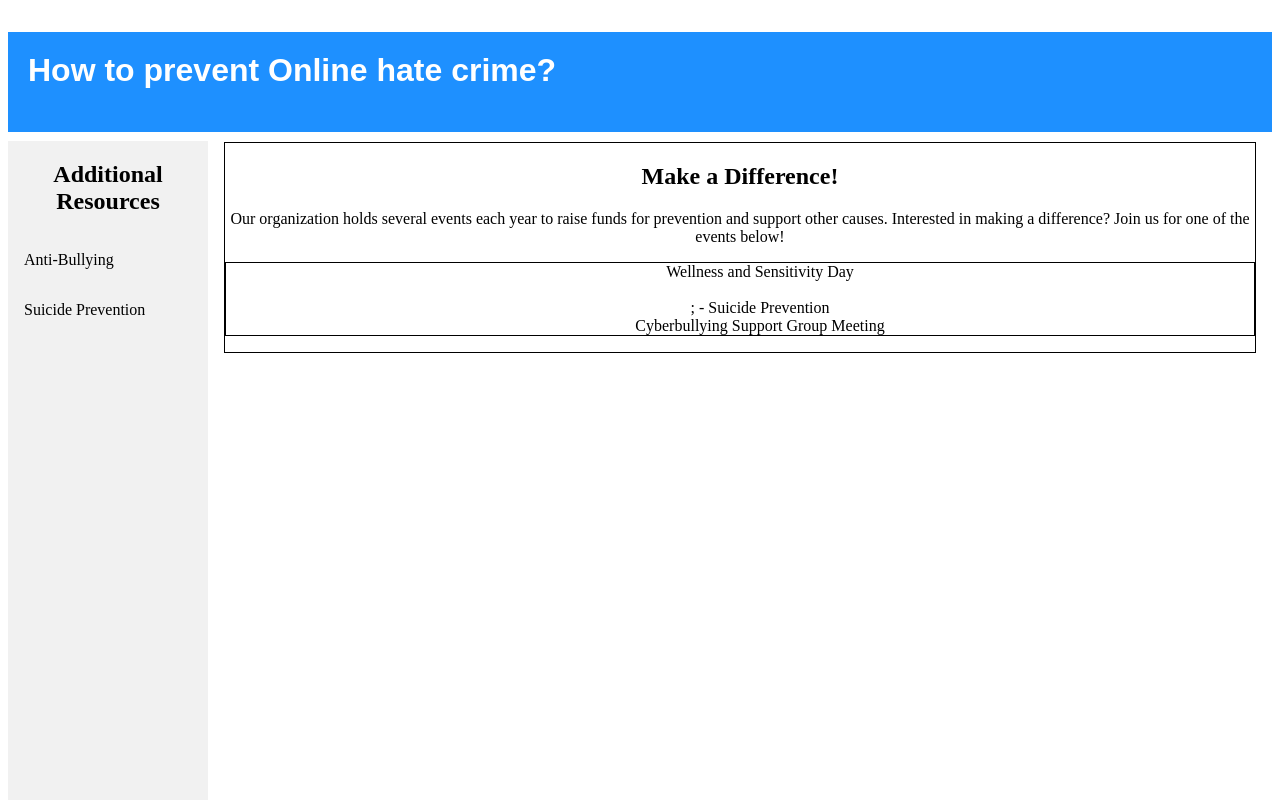
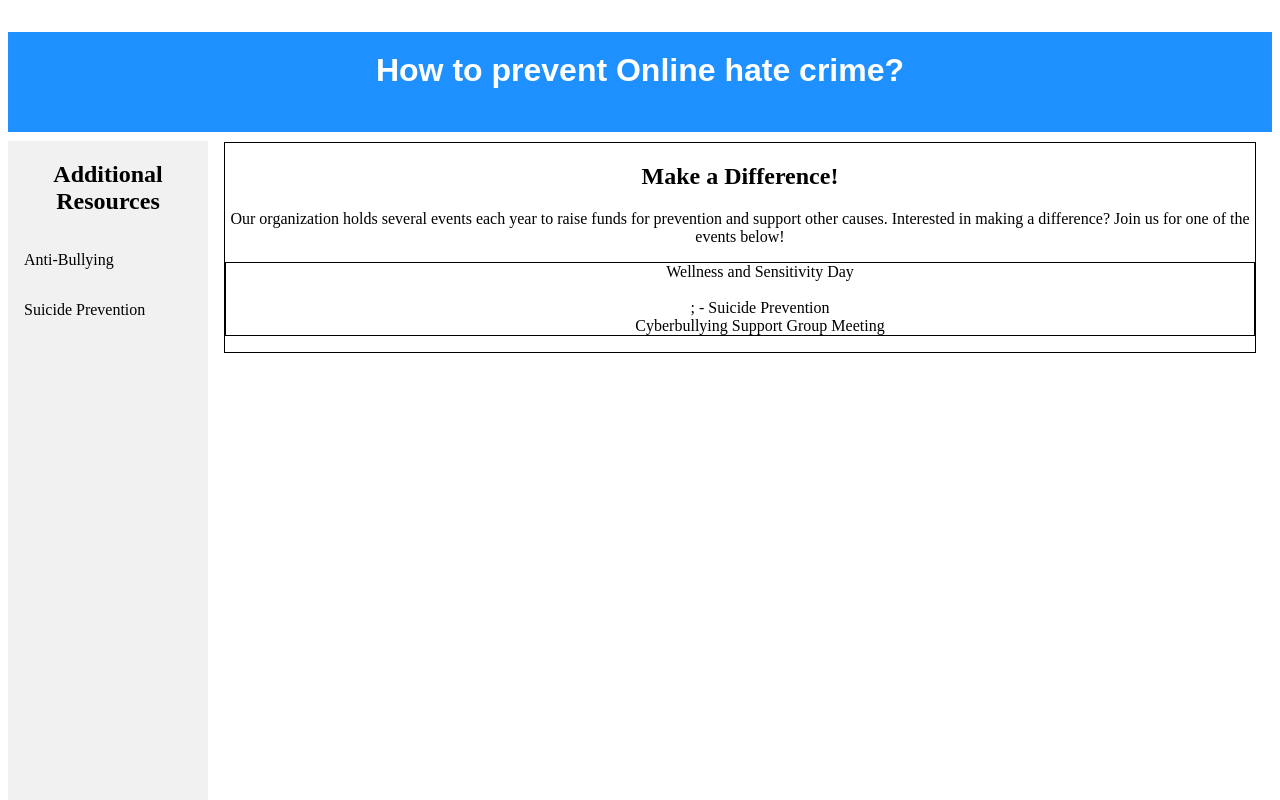
Before and after one commit to kevinater/git-collab, a plain HTML site: page index.html in a window 1280 px wide. Shown: the top 800 px of the page. Drawn offline with Linux system fonts and the light colour scheme.

Commit message:
.message addition

```diff
--- a/main.css
+++ b/main.css
@@ -10,6 +10,7 @@ height:100px;
   font-family: sans-serif;
   font-size: 32px;
   padding:20px;
+  text-align: center;
 }
 
 .events {
```
